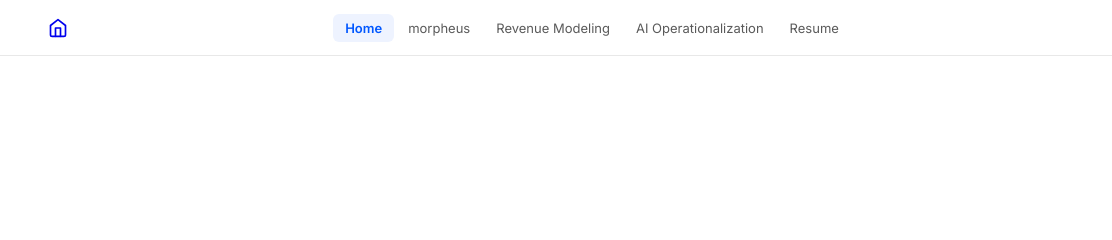
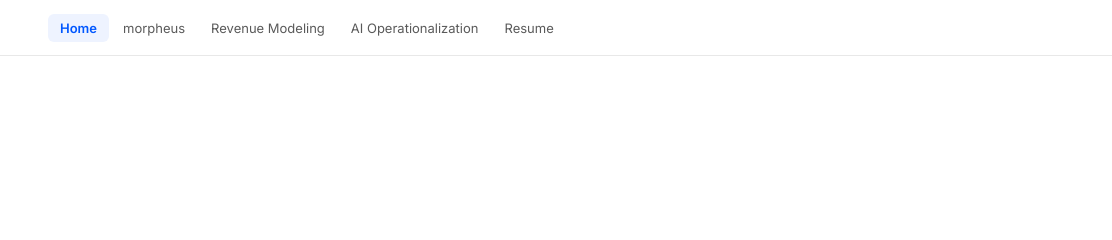
Before and after one commit to ivanthuang89/ivanthuang89.github.io, a plain HTML site: page index.html in a window 1280 px wide. Shown: the top 240 px of the page, 0-1112 px from the left. Drawn offline with Linux system fonts and the light colour scheme.

Commit message:
Remove home icon from nav

```diff
--- a/index.html
+++ b/index.html
@@ -378,7 +378,6 @@ footer{padding:48px 80px;border-top:1px solid var(--rule);display:flex;align-ite
 <body>
 
 <nav>
-  <a class="nav-logo" onclick="showPage('home')" href="#" aria-label="Home"><svg width="20" height="20" viewBox="0 0 24 24" fill="none" stroke="currentColor" stroke-width="2" stroke-linecap="round" stroke-linejoin="round"><path d="M3 9l9-7 9 7v11a2 2 0 0 1-2 2H5a2 2 0 0 1-2-2z"/><polyline points="9 22 9 12 15 12 15 22"/></svg></a>
   <div class="nav-links">
     <button class="nav-link active" onclick="showPage('home')" id="nav-home">Home</button>
     <button class="nav-link" onclick="showPage('morpheus')" id="nav-morpheus">morpheus</button>
```
